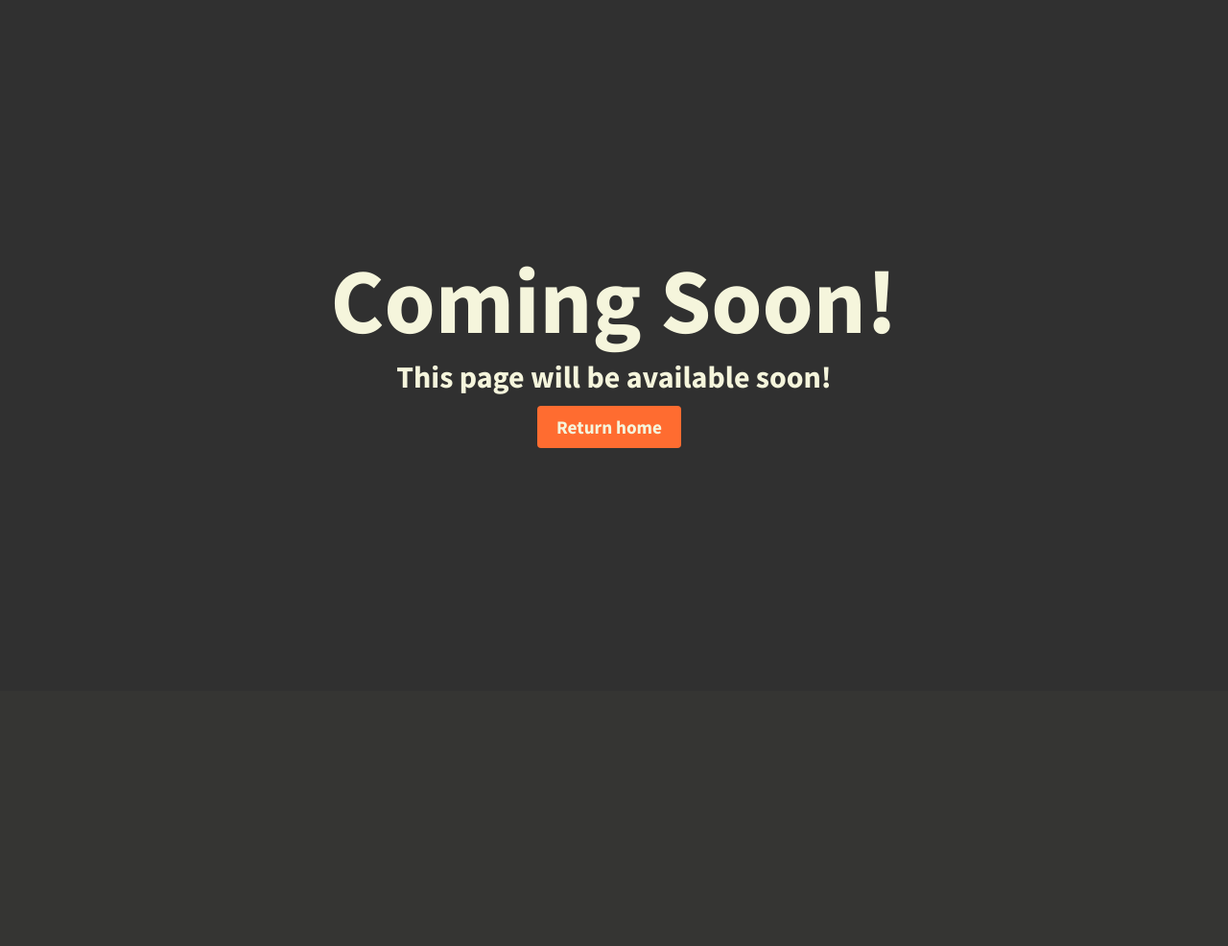
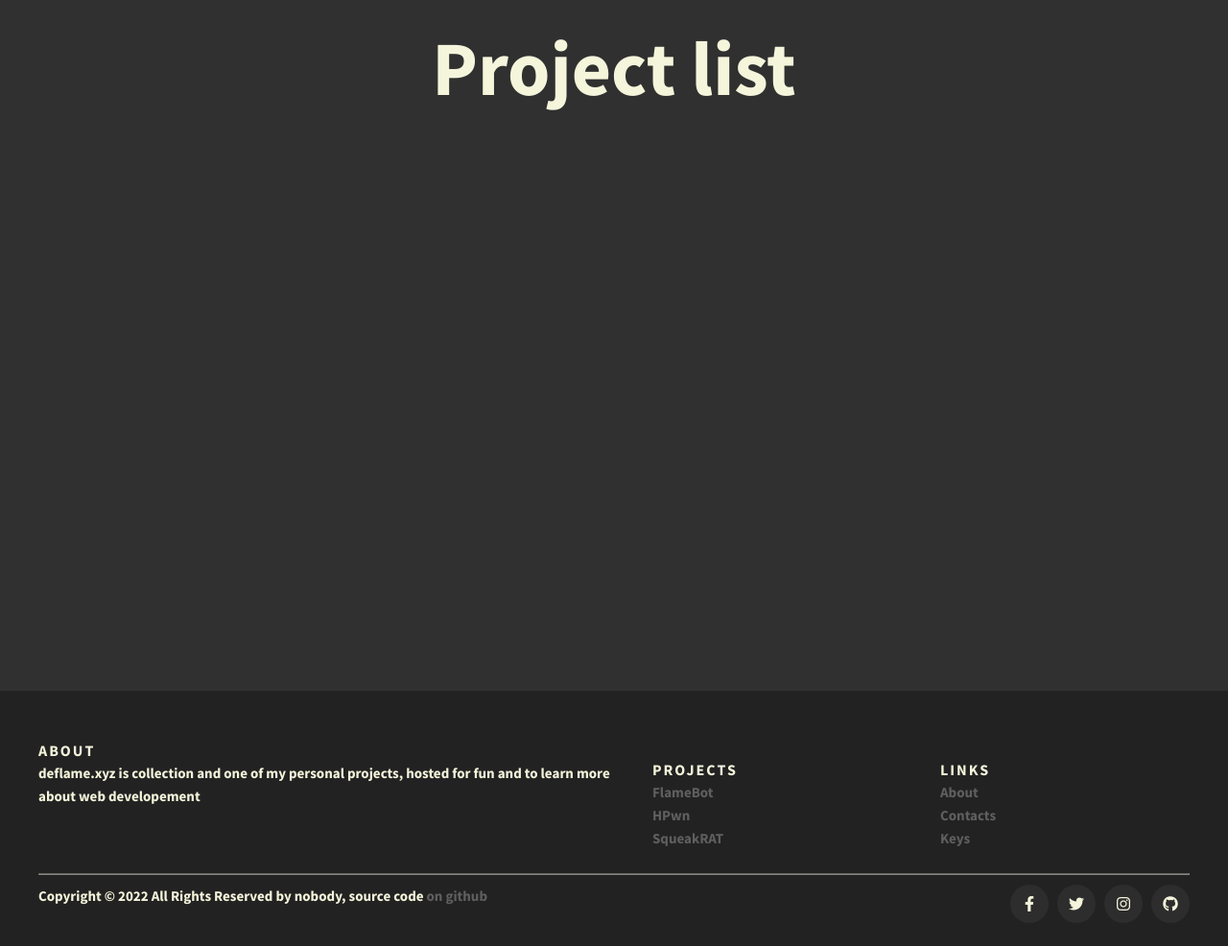
Before and after one commit to Flame36/deflame.xyz, a PHP site: page /projects in a window 1280 px wide. Shown: the part 80-1066 px from the top of the page at 96% size. Before the commit the page ends 547 px from the top, so only its background shows below. Run offline with PHP 8.4, Linux system fonts and the light colour scheme; style sheets or scripts are compiled from the project's sources; some libraries are stand-ins or nearby versions.

Commit message:
Added projects page, fixed comingsoon page, updated footer

```diff
--- /dev/null
+++ b/css/projects.css
@@ -0,0 +1,42 @@
+.main-container {
+  -webkit-box-orient: vertical;
+  -webkit-box-direction: normal;
+      -ms-flex-direction: column;
+          flex-direction: column;
+}
+
+.main-container h1 {
+  padding: 20px 0 0;
+  font-size: 5rem;
+}
+
+.main-container .projects {
+  border-radius: 25px;
+  background-color: var(--dark-color);
+  margin: 20px 20px 50px;
+  padding: 0 15px;
+  -ms-flex-item-align: stretch;
+      align-self: stretch;
+  display: -webkit-box;
+  display: -ms-flexbox;
+  display: flex;
+  -webkit-box-orient: vertical;
+  -webkit-box-direction: normal;
+      -ms-flex-direction: column;
+          flex-direction: column;
+  -webkit-box-align: stretch;
+      -ms-flex-align: stretch;
+          align-items: stretch;
+}
+
+.main-container .projects #template {
+  display: none;
+}
+
+.main-container .projects .project {
+  border-radius: 25px;
+  background-color: var(--light-color);
+  padding: 20px;
+  margin: 20px 0;
+}
+/*# sourceMappingURL=projects.css.map */
--- a/index.php
+++ b/index.php
@@ -33,6 +33,6 @@
         <?php require $_SERVER["DOCUMENT_ROOT"] . "/templates/slideshow.html" ?>
       </div>
     </div>
-    <?php require $_SERVER["DOCUMENT_ROOT"] . "/templates/footer.html" ?>
+    <?php require $_SERVER["DOCUMENT_ROOT"] . "/templates/footer.php" ?>
   </body>
 </html>
--- /dev/null
+++ b/js/projects.js
@@ -0,0 +1,32 @@
+fetch("https://api.github.com/users/Flame36/repos")
+    .then(response => response.json())
+        .then(data => handleRepositories(data));
+
+function handleRepositories(repositories)
+{
+    var template = document.getElementById("template");
+    template.removeAttribute("id");
+
+    var list = document.getElementsByClassName("projects")[0];
+    list.innerHTML = "";
+
+    repositories.forEach(repos => {
+        var toAdd = template;
+
+        var description = repos["description"];
+        if (description == null)
+            description = "";
+
+        toAdd.innerHTML = toAdd.innerHTML
+        .replace("{NAME}", escapeHtml(repos["name"]))
+        .replace("{DESC}", escapeHtml(description))
+        .replace("{URL}", escapeHtml(repos["html_url"]));
+
+        list.appendChild(toAdd);
+    });
+}
+
+function escapeHtml(unsafe)
+{
+    return unsafe.replaceAll('&', '&amp;').replaceAll('<', '&lt;').replaceAll('>', '&gt;').replaceAll('"', '&quot;').replaceAll("'", '&#039;');
+}
--- a/projects/index.php
+++ b/projects/index.php
@@ -1 +1,29 @@
-<?php require $_SERVER["DOCUMENT_ROOT"] . "/templates/todo.php" ?>
+<!DOCTYPE html>
+<html lang="en">
+  <head>
+    <?php require $_SERVER["DOCUMENT_ROOT"] . "/templates/head.php" ?>
+
+    <title>Flame's Website: Projects</title>
+
+    <link rel="stylesheet" href="/css/projects.css" />
+    <script src="/js/projects.js" defer></script>
+
+  </head>
+  <body>
+    <?php require $_SERVER["DOCUMENT_ROOT"] . "/templates/topbar.html" ?>
+    <div class="main">
+      <div class="main-container">
+        <h1>Project list</h1>
+        <ul class="projects">
+            <div class="project" id="template">
+                <a href="{URL}">
+                    <h2>{NAME}</h2>
+                    <p>{DESC}</p>
+                </a>
+            </div>
+        </ul>
+      </div>
+    </div>
+    <?php require $_SERVER["DOCUMENT_ROOT"] . "/templates/footer.php" ?>
+  </body>
+</html>
--- /dev/null
+++ b/scss/projects.scss
@@ -0,0 +1,31 @@
+.main-container {
+    flex-direction: column;
+
+    h1 {
+        padding: 20px 0 0;
+        font-size: 5rem;
+    }
+
+    .projects {
+        border-radius: 25px;
+        background-color: var(--dark-color);
+        margin: 20px 20px 50px;
+        padding: 0 15px;
+
+        align-self: stretch;
+        display: flex;
+        flex-direction: column;
+        align-items: stretch;
+
+        #template {
+            display: none;
+        }
+
+        .project {
+            border-radius: 25px;
+            background-color: var(--light-color);
+            padding: 20px;
+            margin: 20px 0;
+        }
+    }
+}
--- a/templates/defaultpage.php
+++ b/templates/defaultpage.php
@@ -1,7 +1,7 @@
 <!DOCTYPE html>
 <html lang="en">
   <head>
-    <?php require $_SERVER["DOCUMENT_ROOT"] . "/templates/head.html" ?>
+    <?php require $_SERVER["DOCUMENT_ROOT"] . "/templates/head.php" ?>
 
     <title>Flame's Website: Title</title>
 
@@ -13,6 +13,6 @@
 
       </div>
     </div>
-    <?php require $_SERVER["DOCUMENT_ROOT"] . "/templates/footer.html" ?>
+    <?php require $_SERVER["DOCUMENT_ROOT"] . "/templates/footer.php" ?>
   </body>
 </html>
--- a/templates/footer.html
+++ b/templates/footer.php
@@ -9,11 +9,11 @@
     </div>
     <div class="links-wrapper">
       <div class="links-container">
-        <h6>Categories</h6>
+        <h6>Projects</h6>
         <ul class="footer-links">
-          <li><a href="/projects?c=exploits">Exploits</a></li>
-          <li><a href="/projects?c=fun">Fun</a></li>
-          <li><a href="/projects?c=random">Random</a></li>
+          <li><a href="/projects/flamebot">FlameBot</a></li>
+          <li><a href="/projects/hpwn">HPwn</a></li>
+          <li><a href="/projects/squeakrat">SqueakRAT</a></li>
         </ul>
       </div>
       <div class="links-container">
@@ -21,7 +21,7 @@
         <ul class="footer-links">
           <li><a href="/about">About</a></li>
           <li><a href="/contact">Contacts</a></li>
-          <li><a href="/crypto">Hashes & Keys</a></li>
+          <li><a href="/crypto">Keys</a></li>
         </ul>
       </div>
     </div>
@@ -31,7 +31,7 @@
   <div class="container bottom">
     <div class="copyright-text-container">
       <p class="copyright-text">
-        Copyright &copy; 2021 All Rights Reserved by Flame.
+        Copyright &copy; <?php echo date("Y"); ?> All Rights Reserved by nobody, source code <a href="//github.com/Flame36/deflame.xyz">on github</a>
       </p>
     </div>
     <div class="social-icons-container">
--- a/templates/head.php
+++ b/templates/head.php
@@ -13,4 +13,4 @@
 <script src="/js/easterEggs.js"></script>
 <script>const ip = "<?php echo $_SERVER['REMOTE_ADDR']; ?>"</script>
 <script src="//openinternet.io/tor/istor.js"></script>
-<script src="/js/themeManager.js"></script>
+<script src="/js/themeManager.js" defer></script>
```
Also changed, not shown: comingsoon/index.php (+1 -27 lines), 1 other file.
